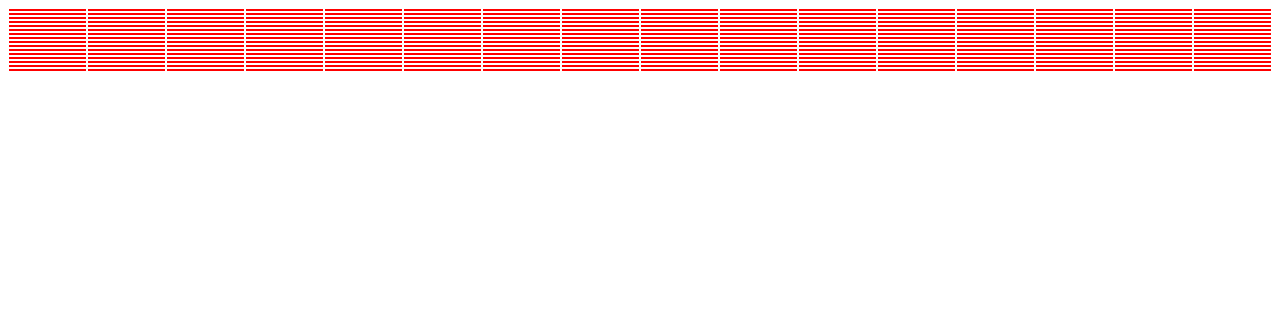
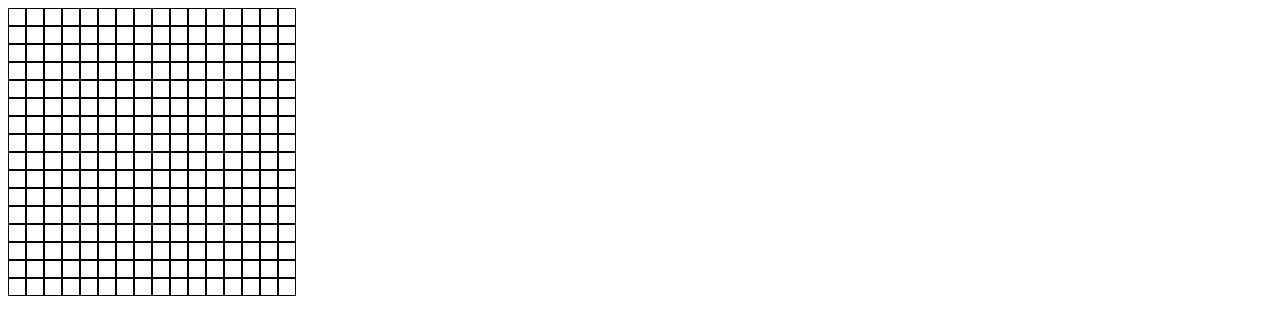
Before and after one commit to grantcollins03/sketchpad, a plain HTML site: page index.html in a window 1280 px wide. Drawn offline with Linux system fonts and the light colour scheme.

Commit message:
Created evenly sized grid; added hover effect

```diff
--- a/app.js
+++ b/app.js
@@ -1,12 +1,22 @@
-let gridContainer = document.getElementById("grid-container");
+let grid = document.getElementById("grid");
 
 function createGrid(num) {
   for (i = 0; i < num ** 2; i++) {
     let cell = document.createElement("div");
     cell.className = "cell";
-    gridContainer.appendChild(cell);
-    gridContainer.style.gridTemplateColumns = `repeat(${num}, 1fr)`;
+    cell.id = "cell";
+    grid.appendChild(cell);
+    grid.style.gridTemplateColumns = `repeat(${num}, 1fr)`;
+    grid.style.width = `${num}px`
   }
 }
 
 createGrid(16);
+
+let cell = document.getElementById("cell");
+
+document.body.addEventListener("mouseover", function mouseOver(event) {
+  if (event.target.className.toLowerCase() === "cell") {
+    event.target.style.backgroundColor = "black";
+  }
+});
--- a/index.html
+++ b/index.html
@@ -9,6 +9,6 @@
     <script src="app.js" defer></script>
   </head>
   <body>
-    <div id="grid-container"></div>
+    <div id="grid"></div>
   </body>
 </html>
--- a/styles.css
+++ b/styles.css
@@ -1,8 +1,13 @@
-#grid-container {
+body {
+    display: flex;
+}
+
+#grid {
     display: grid;
 }
 
 .cell {
-    border: 1px solid red;
-    margin: 1px;
+    padding: 8px;
+    border: 1px solid black;
+    background-color: white;
 }
```
